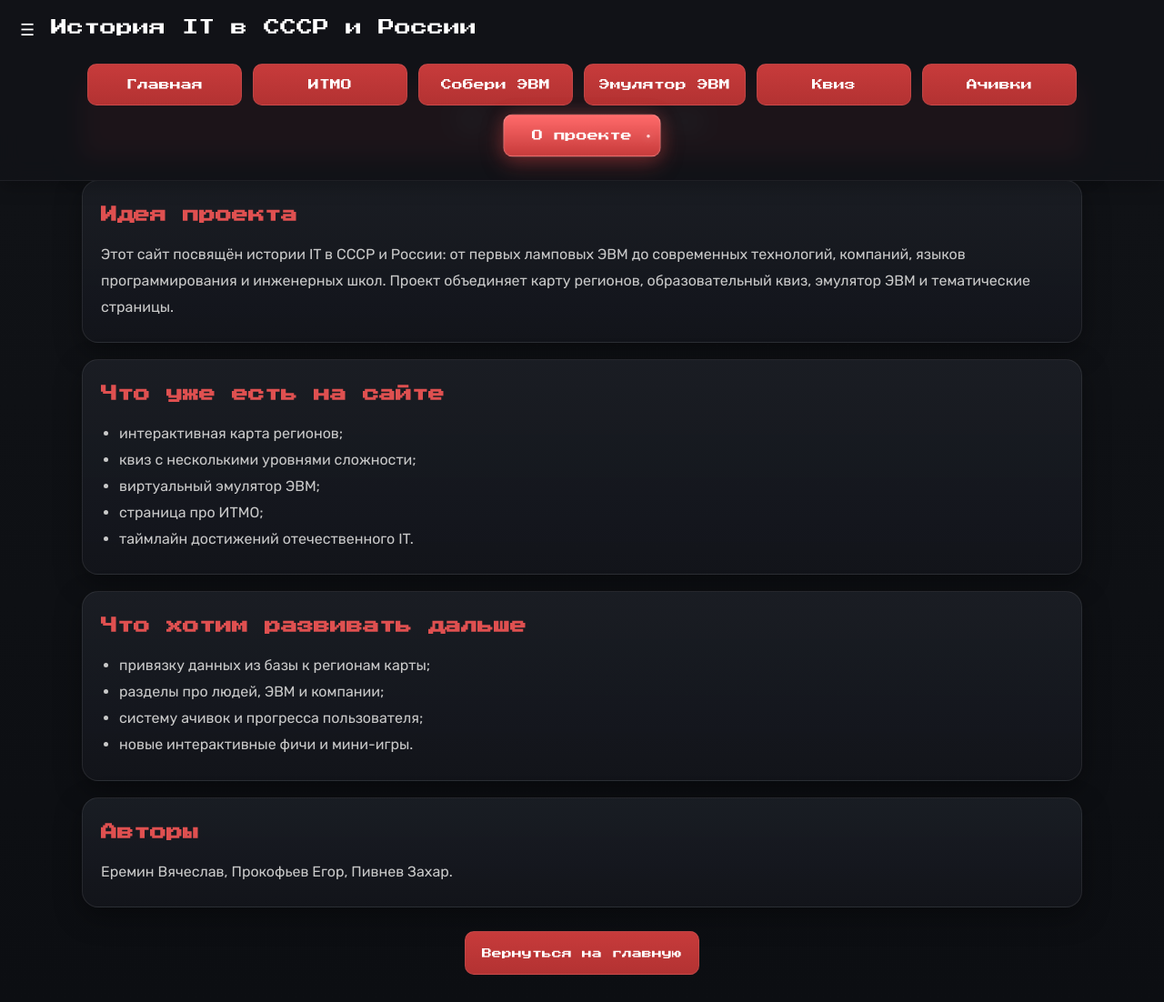
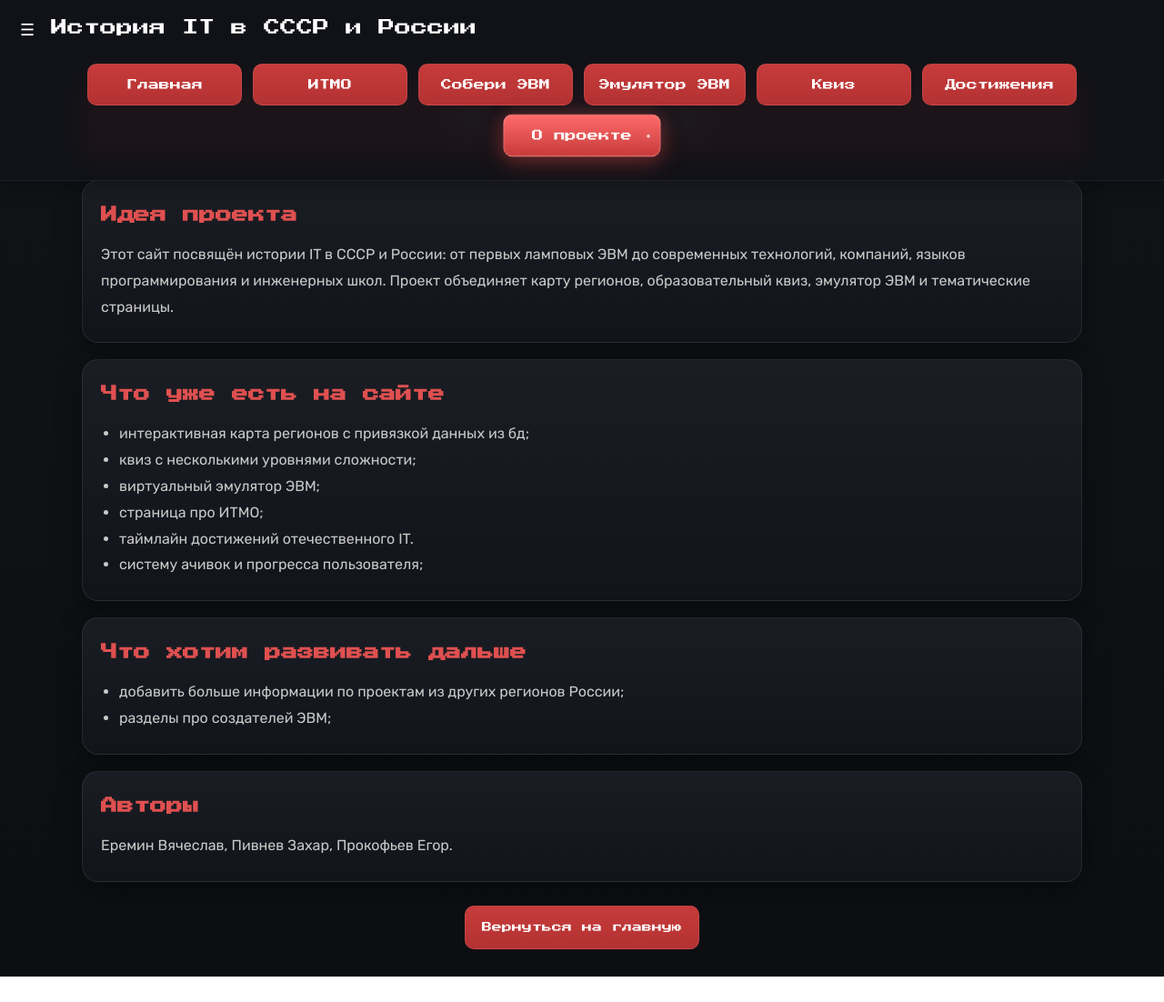
Before and after one commit to vya4eslavv/russian-it-history-map, a plain HTML site: page frontend/about-project.html in a window 1280 px wide. Shown: the whole page at 91% size. After the commit the page ends 1074 px from the top, so only its background shows below. Drawn offline with Linux system fonts and the light colour scheme.

Commit message:
feat: add fix front

```diff
--- a/frontend/about-project.html
+++ b/frontend/about-project.html
@@ -47,7 +47,7 @@
         <li><a href="build-evm.html">Собери ЭВМ</a></li>
         <li><a href="emulator.html">Эмулятор ЭВМ</a></li>
         <li><a href="quiz.html">Квиз</a></li>
-        <li><a href="achievements.html">Ачивки</a></li>
+        <li><a href="achievements.html">Достижения</a></li>
         <li><a href="about-project.html">О проекте</a></li>
     </ul>
 </div>
@@ -62,25 +62,24 @@
     <section class="section">
         <h2>Что уже есть на сайте</h2>
         <ul>
-            <li>интерактивная карта регионов;</li>
+            <li>интерактивная карта регионов с привязкой данных из бд;</li>
             <li>квиз с несколькими уровнями сложности;</li>
             <li>виртуальный эмулятор ЭВМ;</li>
             <li>страница про ИТМО;</li>
             <li>таймлайн достижений отечественного IT.</li>
+            <li>систему ачивок и прогресса пользователя;</li>
         </ul>
     </section>
     <section class="section">
         <h2>Что хотим развивать дальше</h2>
         <ul>
-            <li>привязку данных из базы к регионам карты;</li>
-            <li>разделы про людей, ЭВМ и компании;</li>
-            <li>систему ачивок и прогресса пользователя;</li>
-            <li>новые интерактивные фичи и мини-игры.</li>
+            <li>добавить больше информации по проектам из других регионов России;</li>
+            <li>разделы про создателей ЭВМ;</li>
         </ul>
     </section>
     <section class="section">
         <h2>Авторы</h2>
-        <p>Еремин Вячеслав, Прокофьев Егор, Пивнев Захар.</p>
+        <p>Еремин Вячеслав, Пивнев Захар, Прокофьев Егор.</p>
     </section>
     <div class="actions"><a class="btn" href="../index.html">Вернуться на главную</a></div>
 </div>
```
Also changed, not shown: frontend/achievements.html (+4 -4 lines), frontend/build-evm.html (+1 -2 lines), frontend/emulator.html (+1 -1 lines), frontend/itmo.html (+1 -1 lines), frontend/quiz.html (+2 -2 lines), index.html (+3 -3 lines).
